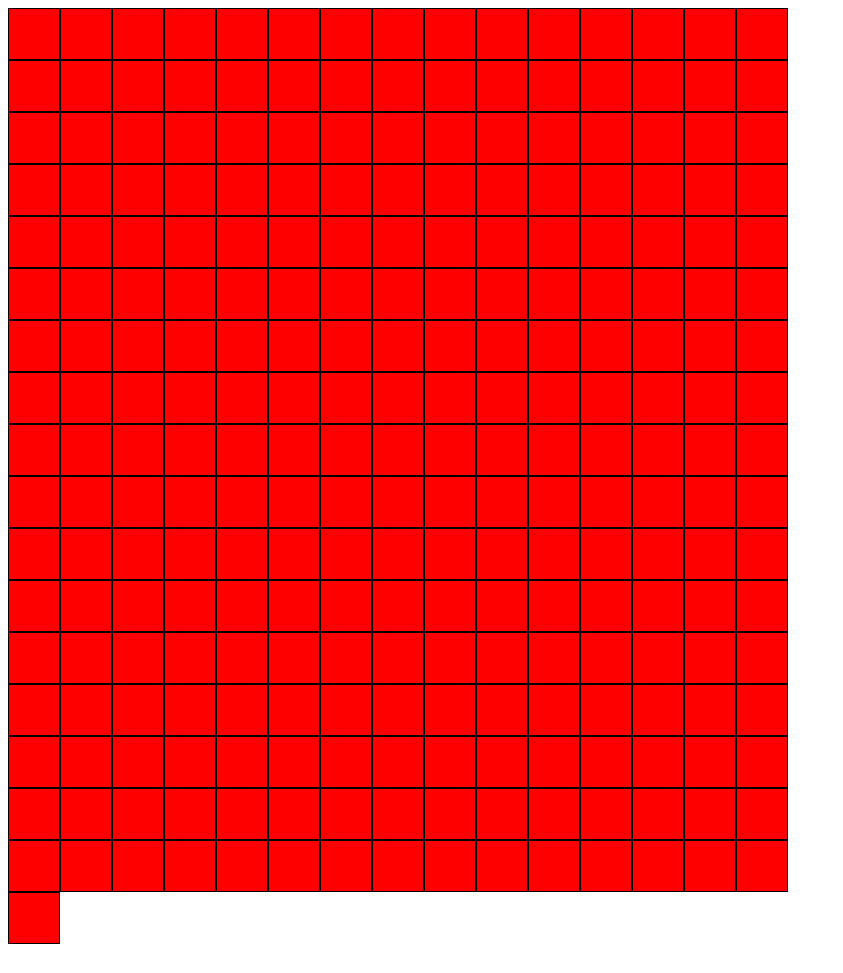
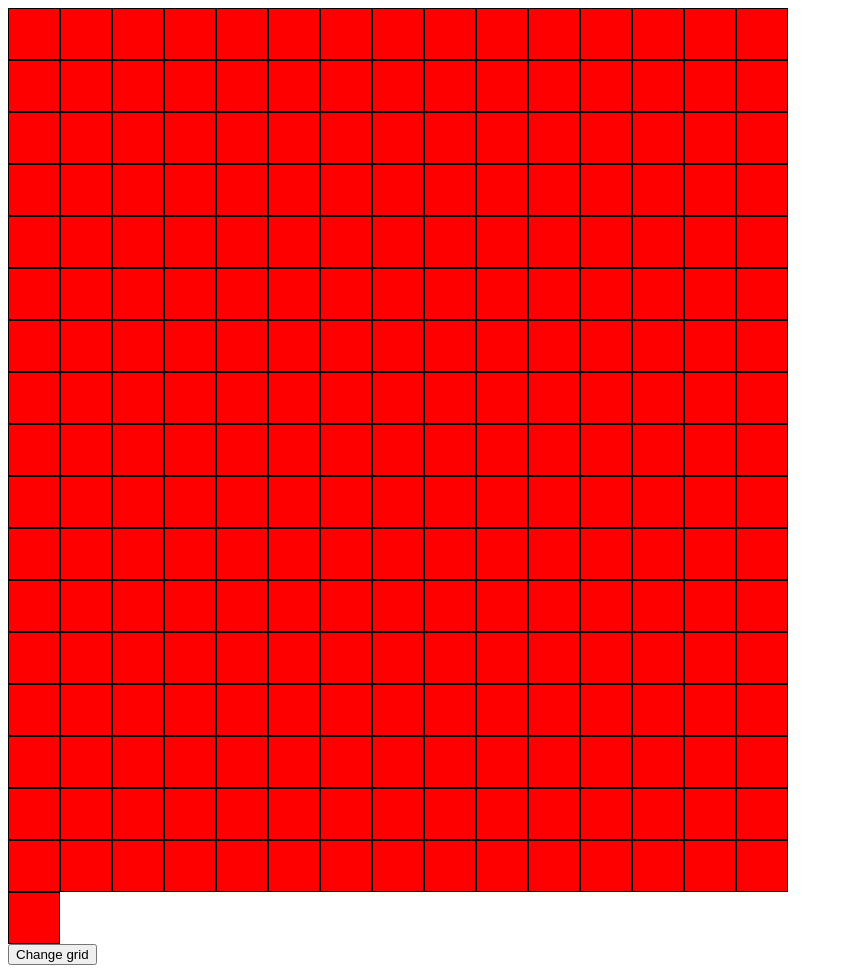
Before and after one commit to riraum/etch-a-sketch, a plain HTML site: page index.html in a window 1280 px wide. Shown: the whole page, without its empty margins (0-843 px from the left). Before the commit the page ends 952 px from the top, so only its background shows below. Drawn offline with Linux system fonts and the light colour scheme.

Commit message:
Add button, onclick logic and beginning of function code

```diff
--- a/index.html
+++ b/index.html
@@ -10,6 +10,7 @@
 <div id="container"> </div>
 
 <body>
+  <button onclick="requestGridSize()">Change grid</button>
   <script src="script.js"></script>
 </body>
 
--- a/script.js
+++ b/script.js
@@ -13,3 +13,6 @@ for (let i = 0; i < 256; i++) {
 // divSelect.addEventListener("hover", (e) => {
 //   console.log("hello");
 // });
+function requestGridSize() {
+  let newGridSize = prompt("Enter grid size <=100");
+}
```
